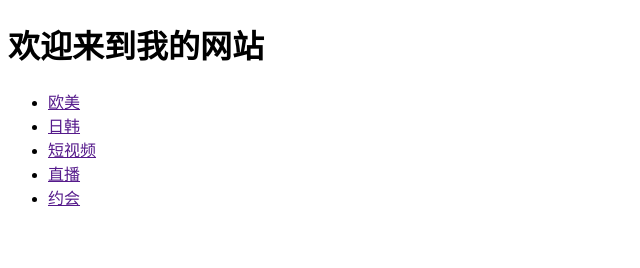
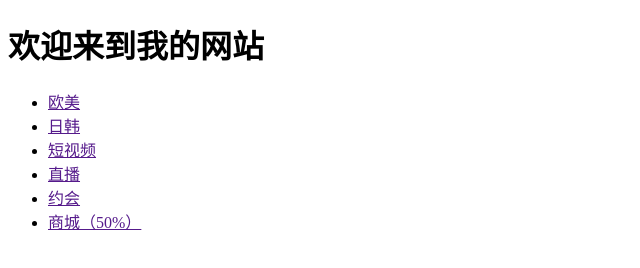
Before and after one commit to Thyrvale/gittest, a plain HTML site: page index.html in a window 1280 px wide. Shown: the whole page, without its empty margins (0-640 px from the left). Drawn offline with Linux system fonts and the light colour scheme.

Commit message:
v1.3 商城功能50%

```diff
--- a/index.html
+++ b/index.html
@@ -14,6 +14,7 @@
         <li><a href="">短视频</a></li>
         <li><a href="">直播</a></li>
         <li><a href="">约会</a></li>
+        <li><a href="">商城（50%）</a></li>
     </ul>
 </body>
 </html>
```
